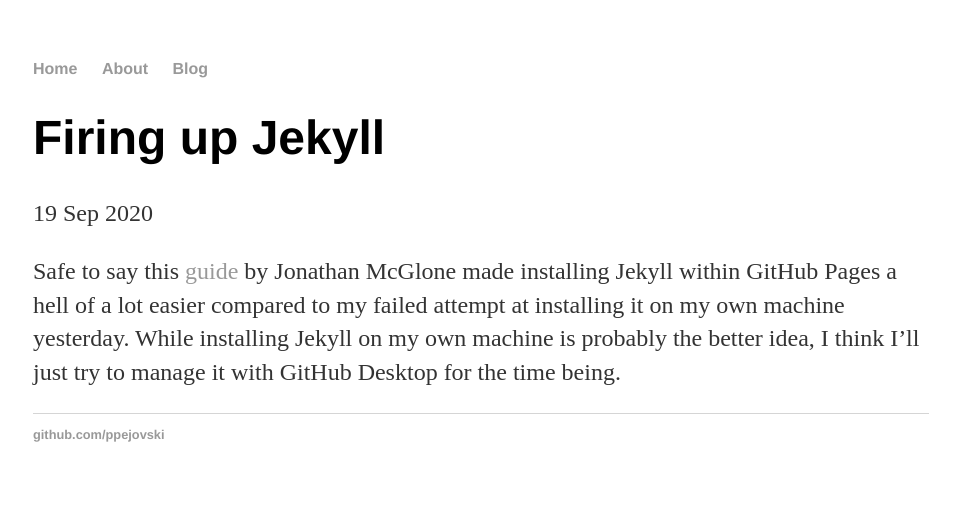
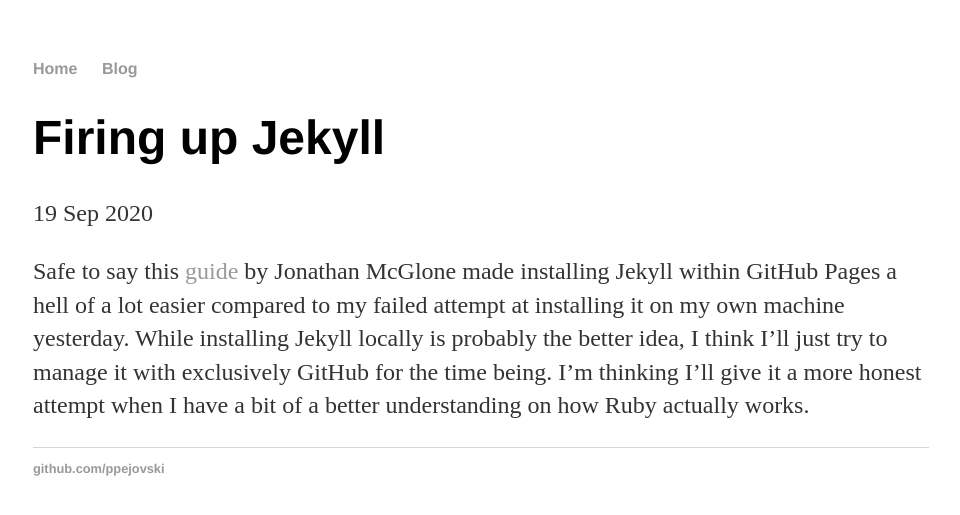
Before and after one commit to ppejovski/ppejovski.github.io, a Jekyll site: the page built from _posts/2020-09-19-firing-up-jekyll.md, in a window 1280 px wide. Shown: the top 515 px of the page, without its empty margins (159-1119 px from the left). Built offline with Jekyll 4.4.1, drawn with Linux system fonts in a browser that asks for light colours.

Commit message:
Removing about page

```diff
--- a/_layouts/default.html
+++ b/_layouts/default.html
@@ -9,7 +9,7 @@
 			<nav>
 	    		<ul>
 	        		<li><a href="/">Home</a></li>
-		        	<li><a href="/about/">About</a></li>
+<!--		        	<li><a href="/about/">About</a></li>	-->
 	        		<li><a href="/blog/">Blog</a></li>
 	    		</ul>
 			</nav>
--- a/_posts/2020-09-19-firing-up-jekyll.md
+++ b/_posts/2020-09-19-firing-up-jekyll.md
@@ -4,4 +4,4 @@
 date: 2020-09-19
 ---
 
-Safe to say this [guide](http://jmcglone.com/guides/github-pages/) by Jonathan McGlone made installing Jekyll within GitHub Pages a hell of a lot easier compared to my failed attempt at installing it on my own machine yesterday. While installing Jekyll on my own machine is probably the better idea, I think I'll just try to manage it with GitHub Desktop for the time being.
+Safe to say this [guide](http://jmcglone.com/guides/github-pages/) by Jonathan McGlone made installing Jekyll within GitHub Pages a hell of a lot easier compared to my failed attempt at installing it on my own machine yesterday. While installing Jekyll locally is probably the better idea, I think I'll just try to manage it with exclusively GitHub for the time being. I'm thinking I'll give it a more honest attempt when I have a bit of a better understanding on how Ruby actually works.
```
